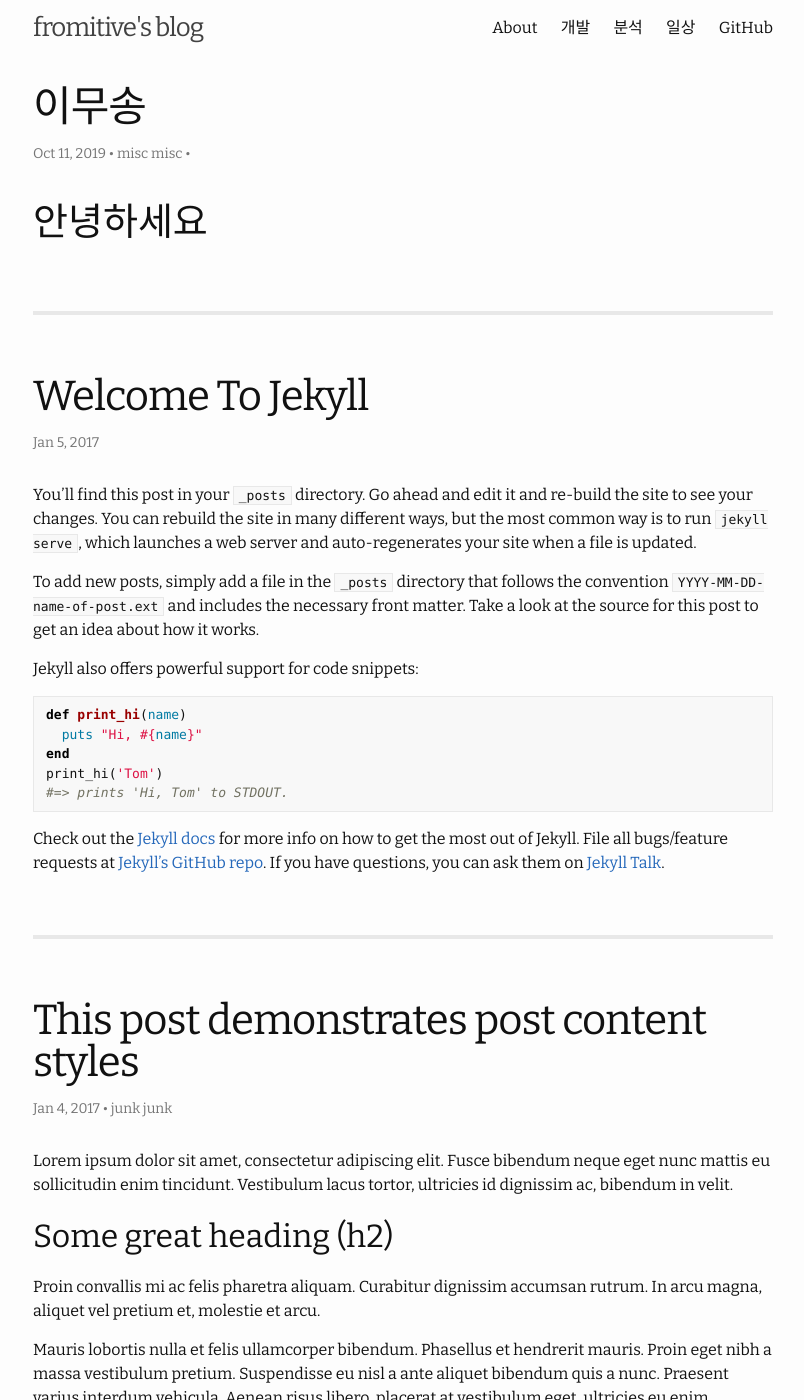
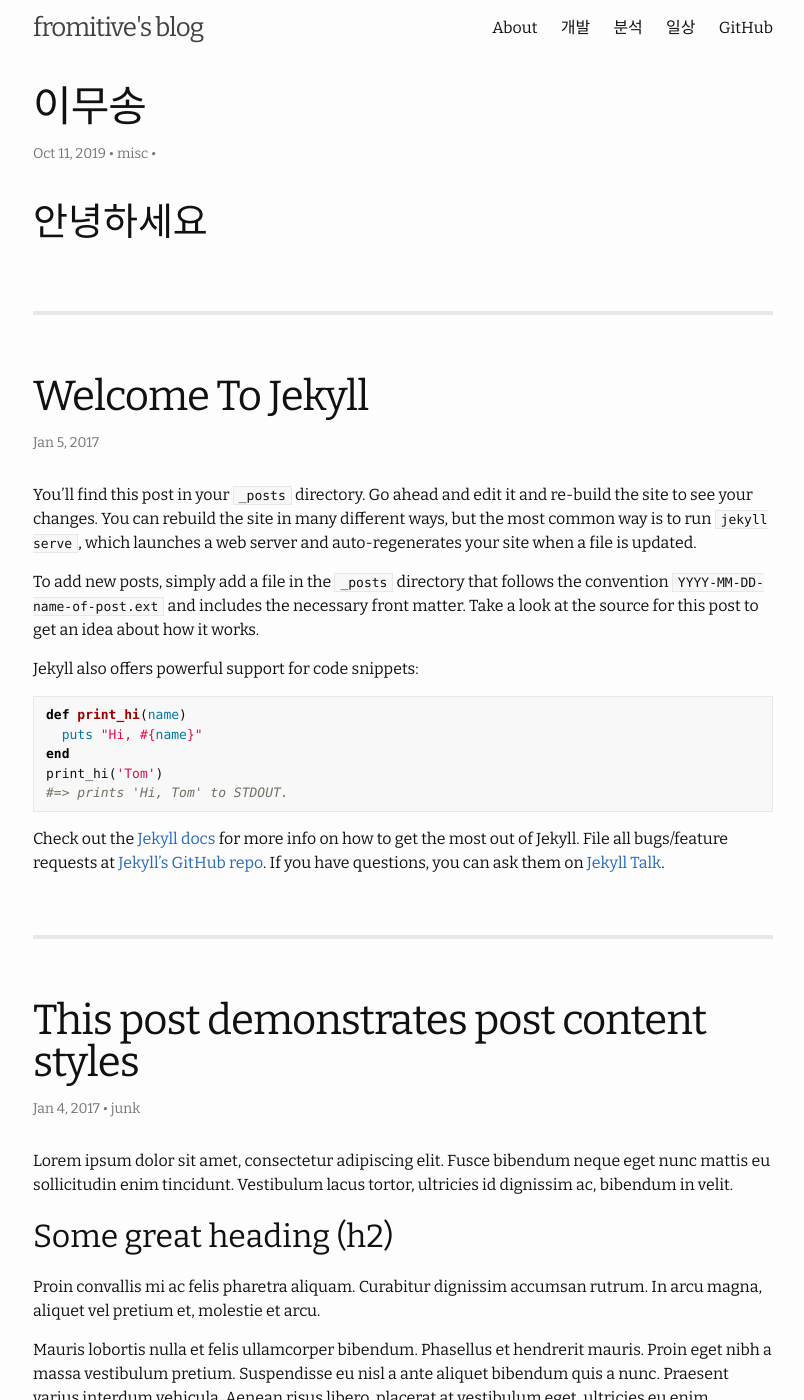
Before and after one commit to fromitive/fromitive.github.io, a Jekyll site: the page built from index.html, in a window 1280 px wide and 1400 px high. Shown: the whole window, without its empty margins (237-1041 px from the left). Built offline with Jekyll 4.4.1, drawn with Linux system fonts in a browser that asks for light colours; the list of posts is cut into pages by our own code; part of the change alters nothing that is shown; some of the changed text lies outside the part shown.

Commit message:
modified

```diff
--- a/_includes/category_links.html
+++ b/_includes/category_links.html
@@ -1,8 +1,8 @@
 {% if include.categories != empty %} •
-   {{ include.categories }}
   {% for category in include.categories %}
     {{ category }}
     {% assign no_comma = forloop.last %}
+    {{ site.archives }}
     {% for archive in site.archives %}
       <!--{% if archive.type == "category" and archive.title == category %}-->
         <a href="{{ archive.url | relative_url }}">{{ archive.title | escape }}</a>{% unless no_comma %},{% endunless %}
```
